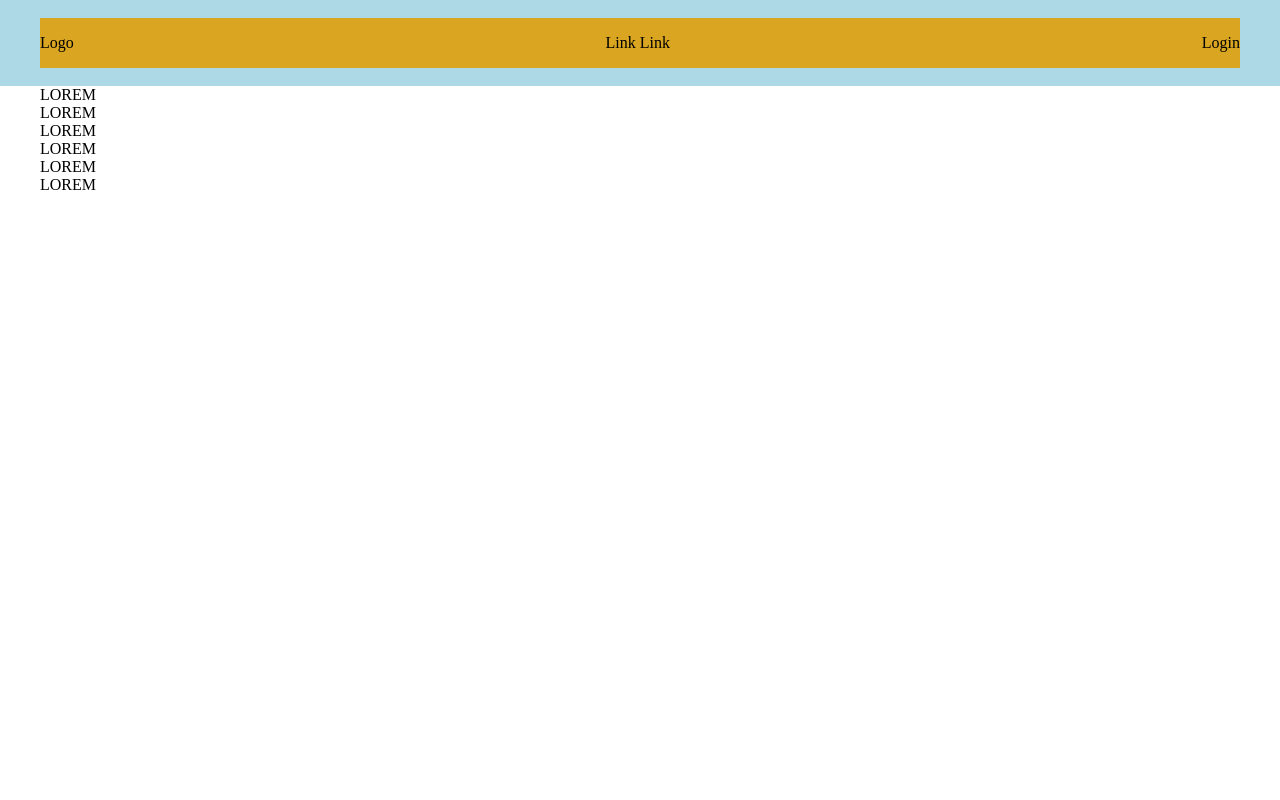
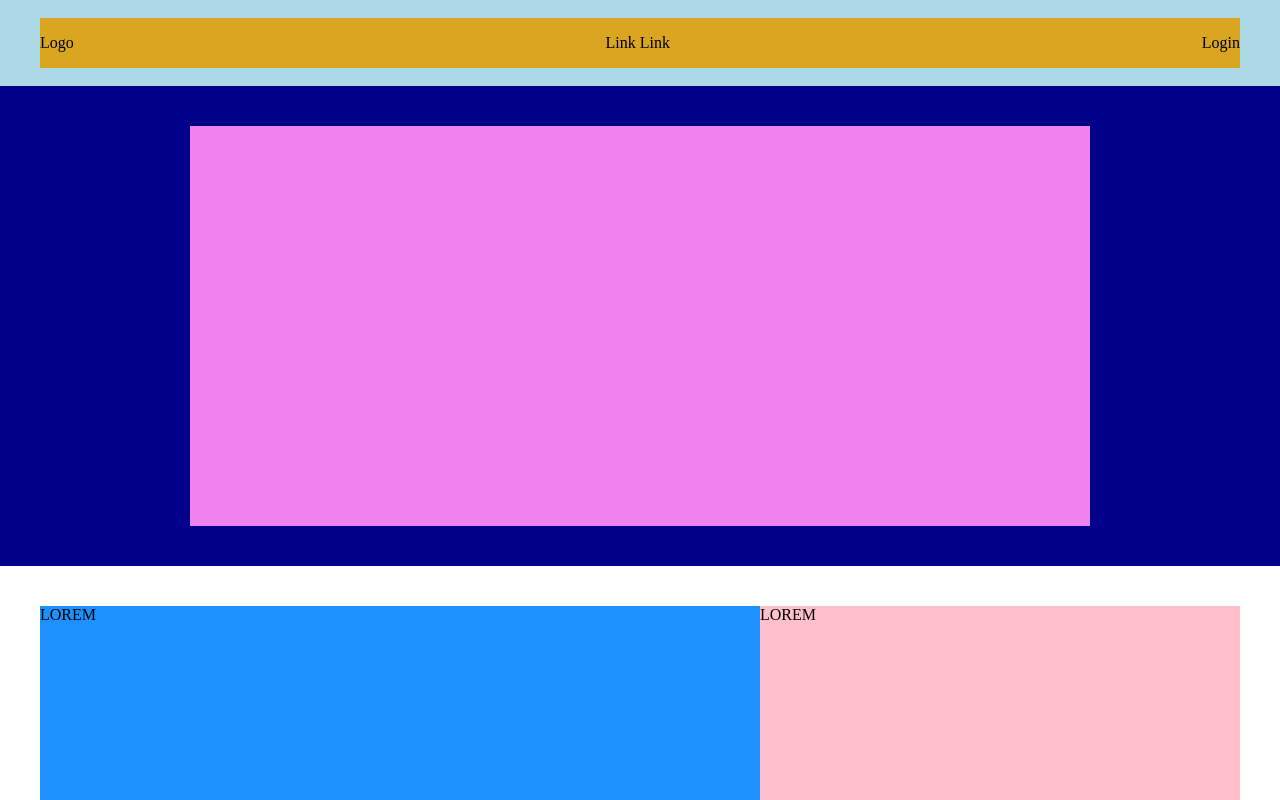
Before and after one commit to SergioMarcoZanin/htmlcss-struttura-discord, a plain HTML site: page index.html in a window 1280 px wide. Shown: the top 800 px of the page. Drawn offline with Linux system fonts and the light colour scheme.

Commit message:
inserimento colonna singola

```diff
--- a/css/style.css
+++ b/css/style.css
@@ -12,6 +12,23 @@
 .debug .header-top{
     background-color: #DAA520;
     height: 50px;
+}
+.debug .col-big{
+    background-color: #1E90FF;
+}
+
+.debug .col-small{
+    background-color: #FFC0CB;
+}
+.debug .row{
+    height: 500px;
+}
+
+.debug .hero{
+    background-color: #00008B;
+}
+.debug .col-single{
+    background-color: #EE82EE;
 }
 
 /* COMMON */
@@ -30,3 +47,36 @@ header{
     justify-content: space-between;
     align-items: center;
 }
+
+/* MAIN */
+section{
+    padding: 40px 0px;
+}
+
+section:nth-child(2n){
+    background-color: grey;
+}
+
+.row{
+    display: flex;
+}
+
+.row-single{
+    display: flex;
+    align-items: center;
+    justify-content: center;
+    padding: 40px;
+}
+
+.col-big{
+    width: 60%;
+}
+
+.col-small{
+    width: 40%;
+}
+
+.col-single{
+    height: 400px;
+    width: 900px;
+}
--- a/index.html
+++ b/index.html
@@ -14,12 +14,20 @@
             <nav class="main-nav">Link Link <Link></Link></nav>
             <div class="login">Login</div>
         </div>
-        <div class="hero">
-
-        </div>
     </header>
 
+    <nav>
+        <div>
+            <div class="hero">
+                <div class="row-single">
+                    <div class="col-single"></div>
+                </div>
+            </div>
+        </div>
+    </nav>
+
     <main>
+
         <section>
             <div class="container">
                 <div class="row">
```
